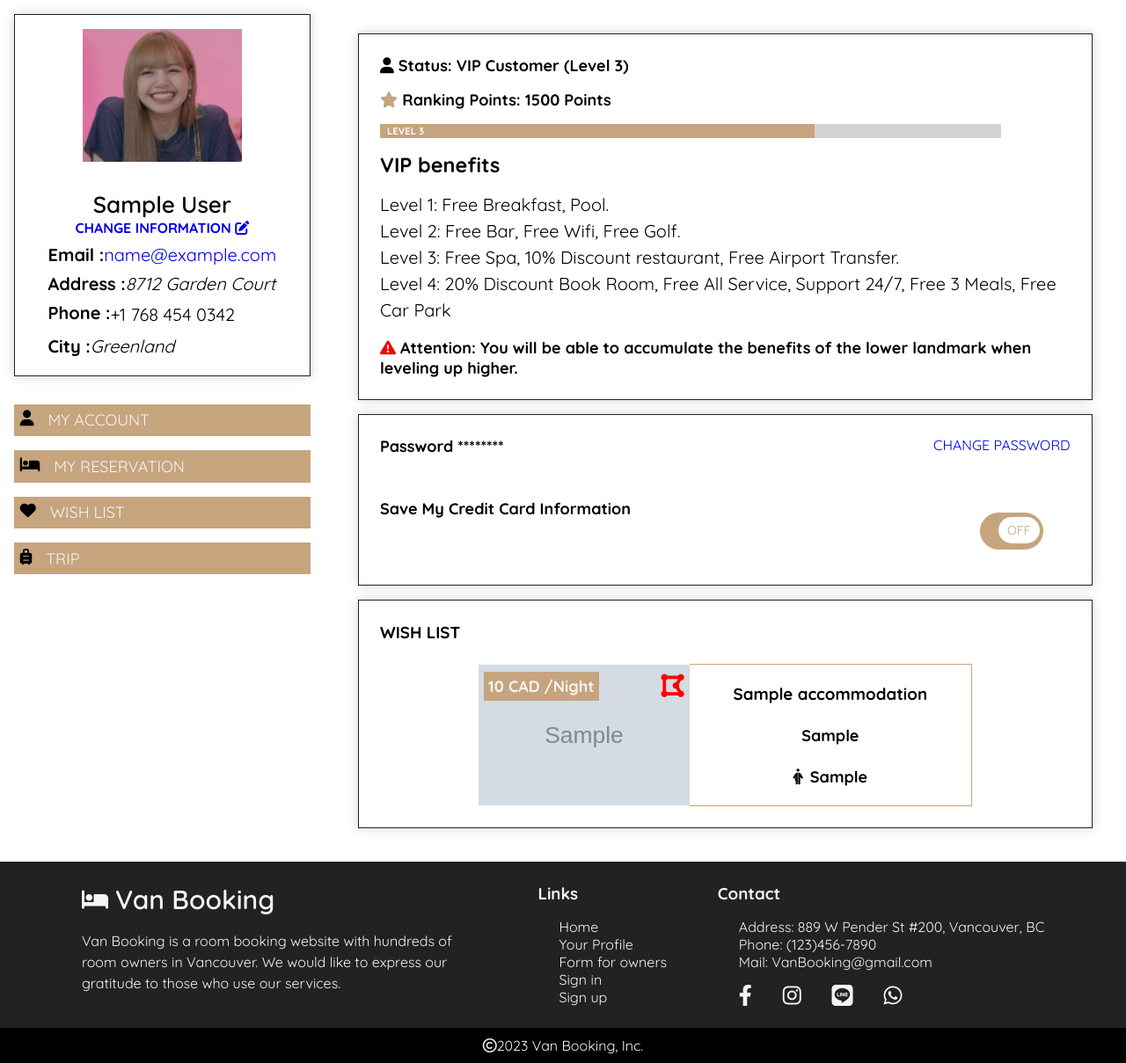
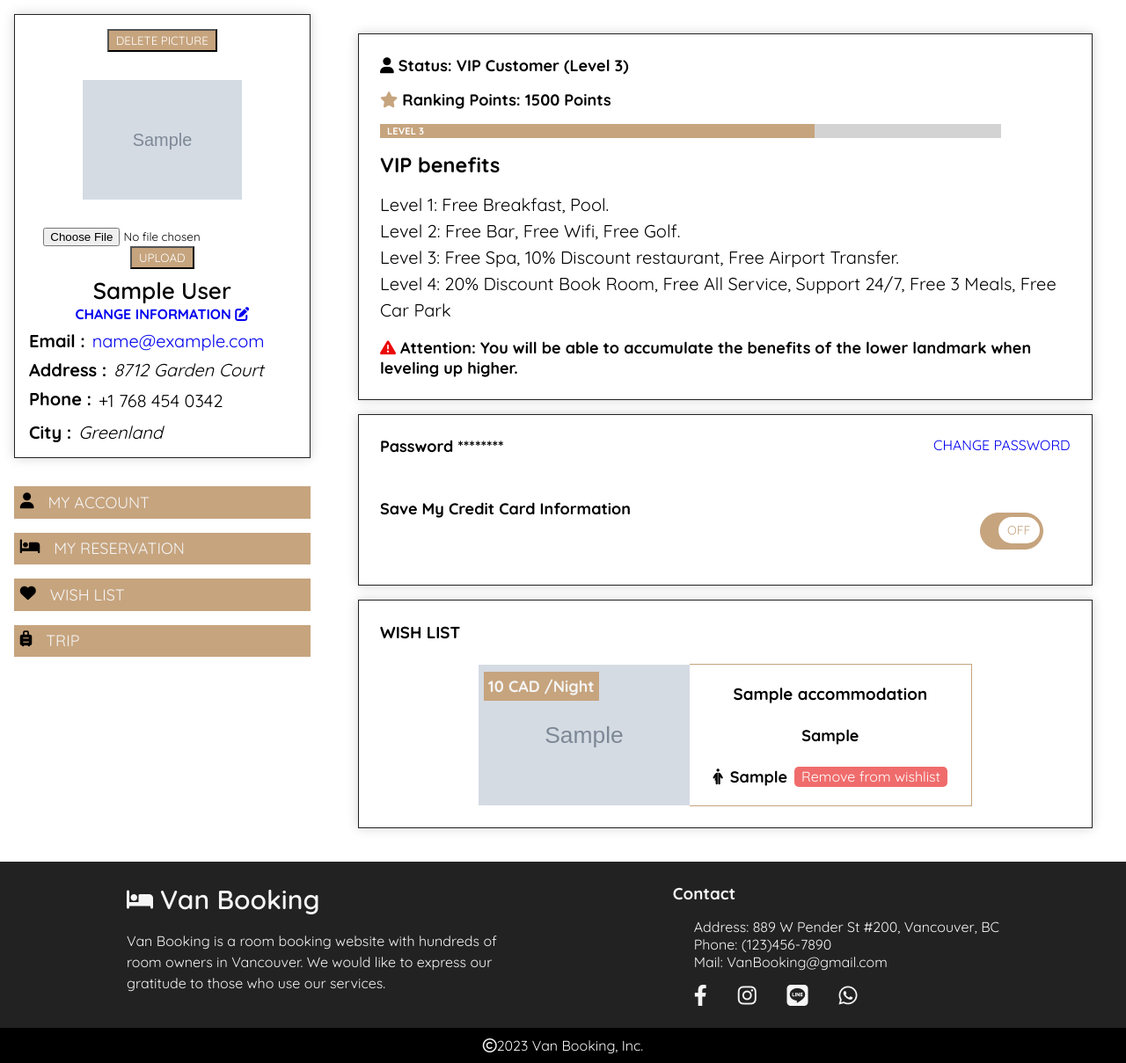
Before and after one commit to natttara/FinalProjectForMay, a PHP site: page /profile/ in a window 1280 px wide. Shown: the part 128-1337 px from the top of the page at 88% size. Run offline with PHP 8.4, Linux system fonts and the light colour scheme; the visitor is signed in with stand-in values (Sample User, id 1); tables that the repository leaves empty or names only in its code hold one stand-in row (values such as "Sample post"); grey boxes marked "Sample" are stand-in pictures; style sheets or scripts are compiled from the project's sources; some libraries are stand-ins or nearby versions; some web fonts are replaced.

Commit message:
manage to add and delete profile picture:profile

```diff
--- a/Footer.Class.php
+++ b/Footer.Class.php
@@ -15,16 +15,6 @@
                                 Van Booking is a room booking website with hundreds of room owners in Vancouver. We would like to express our gratitude to those who use our services.
                             </p>
                         </blockquote>
-                    </article>
-                    <article>
-                        <h3>Links</h3>
-                        <ul>
-                            <li><a href="../home/">Home</a></li>
-                            <li><a href="../profile/">Your Profile</a></li>
-                            <li><a href="#">Form for owners</a></li>
-                            <li><a href="../signUp/">Sign in</a></li>
-                            <li><a href="../login/login.php">Sign up</a></li>
-                        </ul>
                     </article>
                     <article>
                         <h3>Contact</h3>
--- a/profile/inc/Entities/User.class.php
+++ b/profile/inc/Entities/User.class.php
@@ -6,6 +6,7 @@ class User {
     private string $name;
     private string $email;
     private string $password;
+	private string $picture;
 
 	public function getId() {
 		return $this->id;
@@ -46,4 +47,24 @@ class User {
 	public function setEmail(string $email) {
 		$this->email = $email;
 	}
+
+	/**
+	 * Get the value of picture
+	 */
+	public function getPicture()
+	{
+		return $this->picture;
+	}
+
+	/**
+	 * Set the value of picture
+	 *
+	 * @return  self
+	 */
+	public function setPicture(string $picture)
+	{
+		$this->picture = $picture;
+
+		return $this;
+	}
 }
--- a/profile/inc/Entities/WishListDAO.class.php
+++ b/profile/inc/Entities/WishListDAO.class.php
@@ -8,12 +8,22 @@ class WishListDAO {
     }
 
     public static function getUserByEmail($email) {
-        $sql= "SELECT ID_USER,NAME,EMAIL FROM users WHERE EMAIL = :email;";
+        $sql= "SELECT ID_USER,NAME,EMAIL,PASSWORD,PICTURE FROM users WHERE EMAIL = :email;";
         self::$db->query($sql);
         self::$db->bind(":email",$email);
         self::$db->execute();
 
         return self:: $db->singleResult();
+    }
+
+    public static function insertPictureByEmail($email,$picture){
+        $sql= "UPDATE users SET picture=:picture WHERE `EMAIL` = :email";
+        self::$db->query($sql);
+        self::$db->bind(":email",$email);
+        self::$db->bind(":picture",$picture);
+        self::$db->execute();
+
+        return self:: $db->lastInsertedId();
     }
 
     public static function getIdByEmail($email) {
@@ -37,5 +47,14 @@ class WishListDAO {
         return self:: $db->singleResult();
     }
 
+    public static function deleteAccById($id) {
+        $sql= "DELETE FROM tb_wishlist WHERE `id_accommodation` = :id";
+        self::$db->query($sql);
+        self::$db->bind(":id",$id);
+        self::$db->execute();
+
+        return self:: $db->rowCount();
+    }
+
 
 }
--- a/profile/inc/Profile.class.php
+++ b/profile/inc/Profile.class.php
@@ -17,14 +17,24 @@
             return $htmlHead;
         }
 
-                                    // <?php echo $_SESSION['name'];
         static function mainContent($user,$acmlist){
+            if($user->PICTURE == ""){
+                $user->PICTURE = "http://i.imgur.com/uc5X9Lc.png";
+            }
             $htmlMain = '
             <main class="profile">
                 <section class="pleft">
                     <figure>
-                        <img src="../profile/img/profile.jpg" alt="profile">
+                        <form action="#" method="post" class="eForm">
+                            <input type="hidden" name="erase" value="pic">
+                            <input type="submit" value="DELETE PICTURE">
+                        </form>
+                        <img src="'.$user->PICTURE.'" alt="profile">
                         <figcaption>
+                            <form action="#" method="post" class="fForm" enctype="multipart/form-data">
+                                <input type="file" name="upfile" value="picture" required>
+                                <input type="submit" value="UPLOAD">
+                            </form>
                             <article>
                                 <h2>'
                                     .$user->NAME.
@@ -203,7 +213,6 @@
             foreach($acmlist as $acm){
                 $htmlMain .= self::wishListRoom($acm);
             }
-            // $htmlMain .= self::wishListRoom($acm);
             $htmlMain .=
                     '</ul>
                 </section>
@@ -221,14 +230,13 @@
             }
             $htmlWLRoom = '
             <li>
-                <a href="#">
+                <a href="../description/?accommodation_id='.$acm->ID_ACCOMMODATION.'">
                     <figure>
                         <img src="'.$acm->PICTURE.'">
                         <figcaption>
                             <span>'
                                 .$price.
                             '</span>
-                            <i class="fa-solid fa-draw-polygon"></i>
                         </figcaption>
                     </figure>
                     <article>
@@ -237,6 +245,10 @@
                         <aside>
                             <i class="fa-solid fa-person-half-dress"></i>
                             <h4>'.$acm->MAX_GUESTS.'</h4>
+                            <form action="#" class="dForm" method="post">
+                                <input type="hidden" name="delete" value="'.$acm->ID_ACCOMMODATION.'">
+                                <input type="submit" value="Remove from wishlist">
+                            </form>
                         </aside>
                     </article>
                 </a>
--- a/profile/index.php
+++ b/profile/index.php
@@ -26,6 +26,29 @@ foreach ($idlist as $id) {
     $acmlist[] = $acm;
 }
 
+if (!empty($_POST['delete'])){
+    WishListDAO::deleteAccById($_POST['delete']);
+    header("Location: ../profile/");
+}
+
+if (!empty($_POST['erase'])){
+    $img = "";
+    echo $img;
+    WishListDAO::insertPictureByEmail($email,$img);
+    header("Location: ../profile/");
+}
+
+if(!empty($_FILES)){
+    if(move_uploaded_file($_FILES['upfile']['tmp_name'], 'img/'.$_FILES['upfile']['name'])){
+    $img =  'img/'.$_FILES['upfile']['name'];
+    echo $img;
+    WishListDAO::insertPictureByEmail($email,$img);
+    header("Location: ../profile/");
+    }else{
+    echo 'Upload fail';
+    }
+}
+
 echo Header::HeaderNav("Home","name","0",true);
 echo Profile::headPage();
 echo Profile::mainContent($user,$acmlist);
--- a/profile/profile.html
+++ b/profile/profile.html
@@ -10,6 +10,10 @@
 </head>
 <body class="pBody">
     <main class="profile">
+        <form action="#" method="post" class="eForm">
+            <input type="hidden" name="erase">
+            <input type="submit" value="DELETE PICTURE">
+        </form>
         <!-- left section -->
         <section class="pleft">
             <figure>
--- a/scss/device/profile/_profilemobile.scss
+++ b/scss/device/profile/_profilemobile.scss
@@ -19,7 +19,12 @@
         row-gap: 4vh;
     }
 
-
+    .eForm [type="submit"],
+    .fForm [type="submit"]{
+        background-color: $color2;
+        color: white;
+        padding:3px 1vh;
+    }
 
     .pleft {
         display: flex;
@@ -55,6 +60,7 @@
         aside {
             display: flex;
             justify-content: baseline;
+            column-gap: 1vh;
             > strong {
                 font-weight: 800;
             }
@@ -263,9 +269,18 @@
                 transform: rotate(10deg);
             }
         }
-        [class="fa-solid fa-draw-polygon"] {
-            color: red;
-            font-size: 25px;
+        .dForm {
+            border-radius: 5px;
+            [type="submit"] {
+            border-radius: 5px;
+            border: none;
+            background-color: rgb(240, 108, 108);
+            color: white;
+            font-size:16px;
+            height: 100%;
+            width: 100%;
+            padding: 0 1vh;
+            }
         }
 
         article {
--- a/scss/device/profile/_profiletablet.scss
+++ b/scss/device/profile/_profiletablet.scss
@@ -15,6 +15,16 @@ $color2: rgb(198,164,126);
 
         h4 {
             font-size: 20px;
+        }
+    }
+
+
+    .eForm [type="submit"],
+    .fForm [type="submit"]{
+        transition: .4s;
+        &:hover {
+            background-color: white;
+            color: $color2;
         }
     }
 
@@ -85,13 +95,16 @@ $color2: rgb(198,164,126);
         li > a:hover {
             background-color: $color2;
         }
-        figcaption i {
+        .dForm [type="submit"] {
             transition: .4s;
             &:hover {
-                color: orange;
+                background-color: white;
+                color: red;
             }
         }
     }
 
 
+
+
 }
--- a/signUp/index.php
+++ b/signUp/index.php
@@ -30,6 +30,7 @@ if (empty($_POST)) {
     session_start();
     $_SESSION["logged"] = true;
     $_SESSION["username"] = $_POST['uEmail'];
+    $_SESSION["name"] = $_POST['name'];
     header("Location: ../home/");
 
 }else if(!empty($_POST['name']) && !empty($_POST['oEmail']) && !empty($_POST['password'])){
@@ -53,6 +54,7 @@ if (empty($_POST)) {
     session_start();
     $_SESSION["logged"] = true;
     $_SESSION["username"] = $_POST['oEmail'];
+    $_SESSION["name"] = $_POST['name'];
     header("Location: ../home/");
 }
 
```
Also changed, not shown: home/index.php (indentation only), profile/img/スクリーンショット 2023-05-24 155911.png (added).
